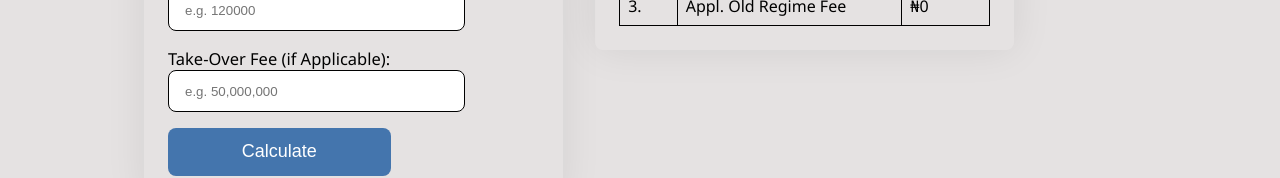
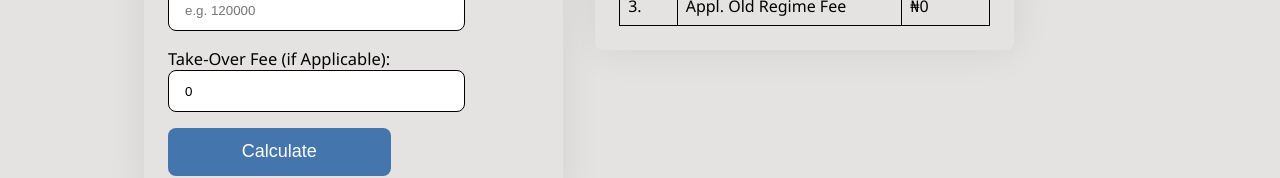
Before and after one commit to Adeniji-Rahmon-Olusegun/license-backlog-calculator, a React (Create React App) app in the folder client/: page / in a window 1280 px wide. Shown: the part 501-679 px from the top of the page. Built offline with nearby package versions, Linux system fonts and the light colour scheme; the HTML template or start-up script is replaced by a standard one.

Commit message:
take-over and header fixes

```diff
--- a/client/src/components/Calculator.jsx
+++ b/client/src/components/Calculator.jsx
@@ -59,7 +59,7 @@ export default function Calculator() {
                     <input type="number" id="totalCapacity" name="totalCapacity" placeholder='e.g. 120000' required={true}/>
 
                     <label htmlFor="takeOverFee">Take-Over Fee (if Applicable):</label>
-                    <input type="number" id="takeOverFee" name="takeOverFee" min='500000' placeholder='e.g. 50,000,000'/>
+                    <input type="number" id="takeOverFee" name="takeOverFee" defaultValue={0} placeholder='e.g. 50,000,000'/>
 
                     <button type="submit">Calculate</button>
                 </form>
```
